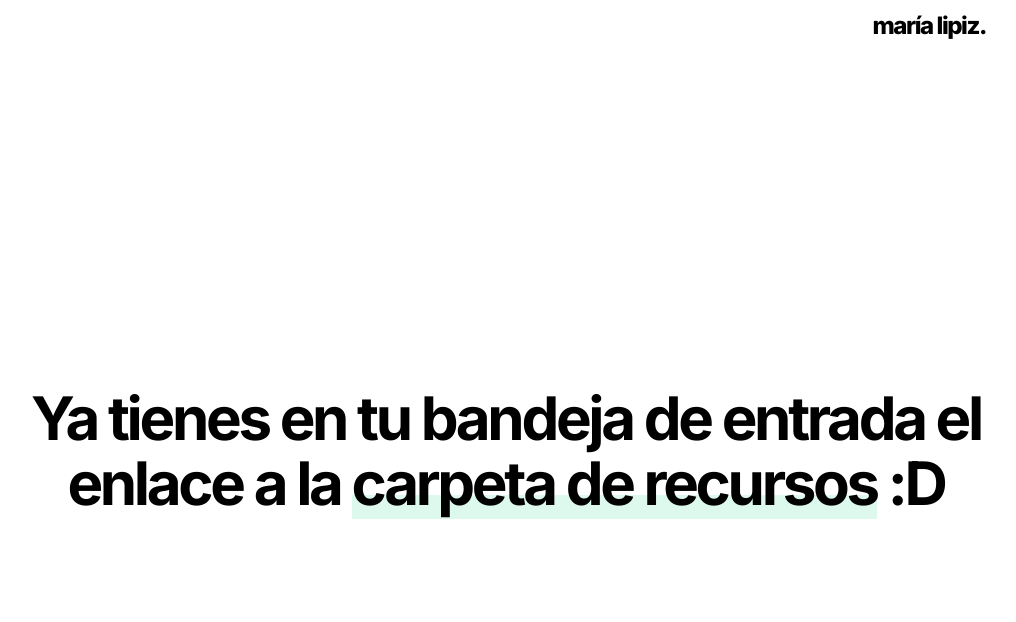
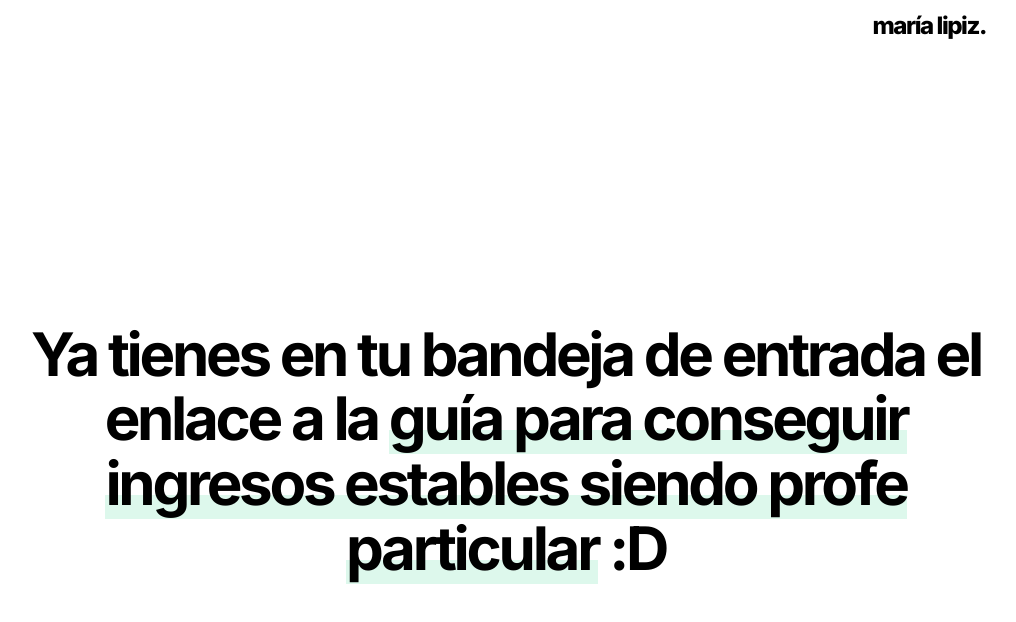
Before and after one commit to MariaLipiz/marialipiz, a Next.js app: page /confirmado in a window 1280 px wide. Shown: the top 622 px of the page, without its empty margins (134-1150 px from the left). Built offline with nearby package versions, Linux system fonts and the light colour scheme.

Commit message:
Nueva página /confirmado

```diff
--- a/app/confirmado/page.tsx
+++ b/app/confirmado/page.tsx
@@ -9,7 +9,7 @@ export default function ConfirmadoPage() {
   return (
     <main className="confirmado-page">
       <h1 className="titulo-h1">
-        Ya tienes en tu bandeja de entrada el enlace a la <span className="resaltado-verde-pastel">carpeta de recursos</span> :D
+        Ya tienes en tu bandeja de entrada el enlace a la <span className="resaltado-verde-pastel">guía para conseguir ingresos estables siendo profe particular</span> :D
       </h1>
     </main>
   );
```
